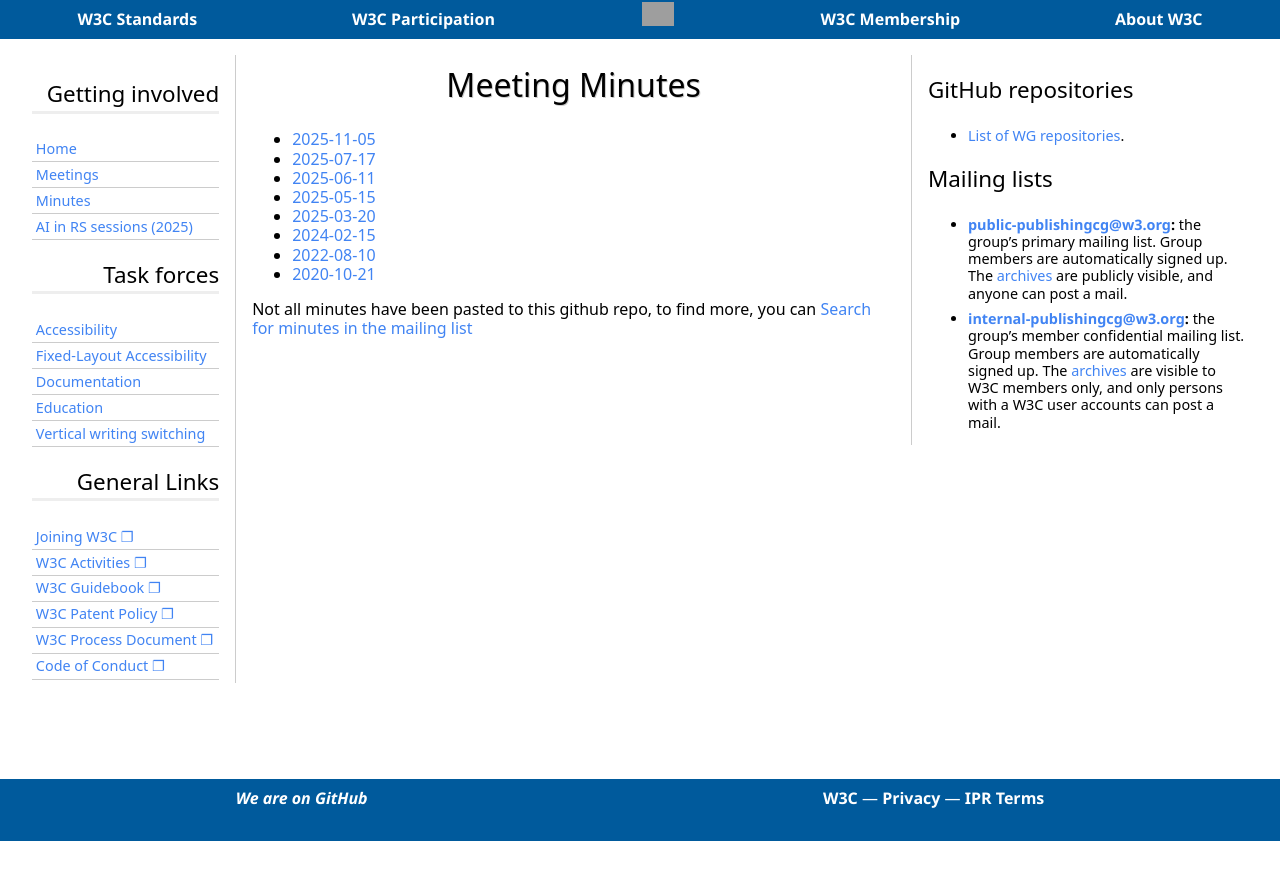
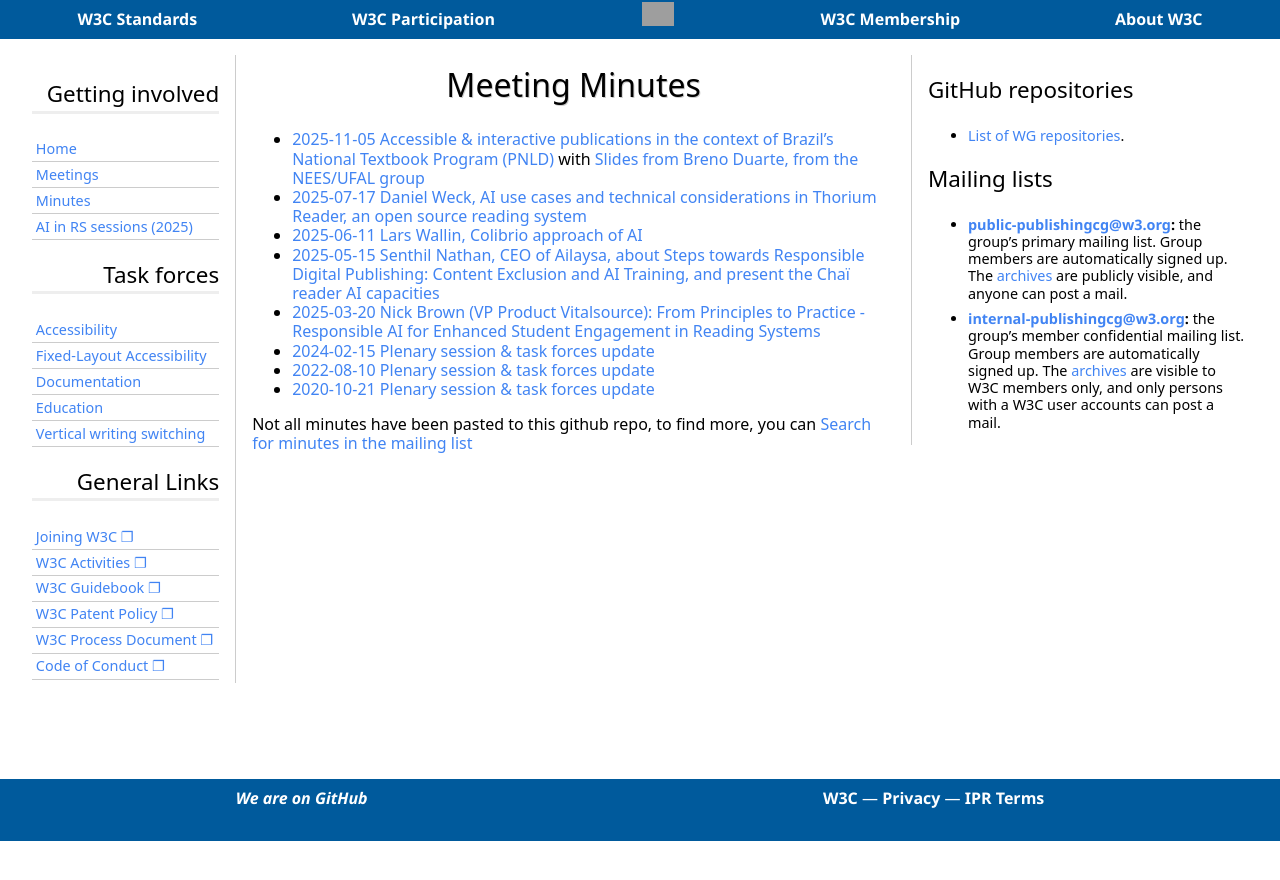
Before and after one commit to w3c/publishingcg, a Jekyll site: the page built from Meetings/Minutes/index.md, in a window 1280 px wide. Shown: the top 880 px of the page. Built offline with Jekyll 4.4.1, drawn with Linux system fonts in a browser that asks for light colours; some web fonts are replaced; grey boxes are pictures that could not be loaded.

Commit message:
Contextualise links to minutes with titles

```diff
--- a/Meetings/Minutes/index.md
+++ b/Meetings/Minutes/index.md
@@ -5,14 +5,14 @@
 
 # Meeting Minutes
 
-* [2025-11-05](2025-11-05-publishingcg.html)
-* [2025-07-17](2025-07-17-publishingcg.html)
-* [2025-06-11](2025-06-11-publishingcg.html)
-* [2025-05-15](2025-05-15-publishingcg.html)
-* [2025-03-20](2025-03-20-publishingcg.html)
-* [2024-02-15](2024-02-15-publishingcg.html)
-* [2022-08-10](2022-08-10-publishingcg.html)
-* [2020-10-21](2020-10-21-publishingcg.html)
+* [2025-11-05 Accessible & interactive publications in the context of Brazil's National Textbook Program (PNLD)](2025-11-05-publishingcg.html) with [Slides from Breno Duarte, from the NEES/UFAL group](../../assets/files/2025-11-05-NEES.pptx.pdf)
+* [2025-07-17 Daniel Weck, AI use cases and technical considerations in Thorium Reader, an open source reading system](2025-07-17-publishingcg.html)
+* [2025-06-11 Lars Wallin, Colibrio approach of AI](2025-06-11-publishingcg.html)
+* [2025-05-15 Senthil Nathan, CEO of Ailaysa, about Steps towards Responsible Digital Publishing: Content Exclusion and AI Training, and present the Chaï reader AI capacities](2025-05-15-publishingcg.html)
+* [2025-03-20 Nick Brown (VP Product Vitalsource): From Principles to Practice - Responsible AI for Enhanced Student Engagement in Reading Systems](2025-03-20-publishingcg.html)
+* [2024-02-15 Plenary session & task forces update](2024-02-15-publishingcg.html)
+* [2022-08-10 Plenary session & task forces update](2022-08-10-publishingcg.html)
+* [2020-10-21 Plenary session & task forces update](2020-10-21-publishingcg.html)
 
 Not all minutes have been pasted to this github repo, to find more, you can
 [Search for minutes in the mailing list](https://www.w3.org/Search/Mail/Public/search?lists=public-publishingcg&keywords=minutes)
```
